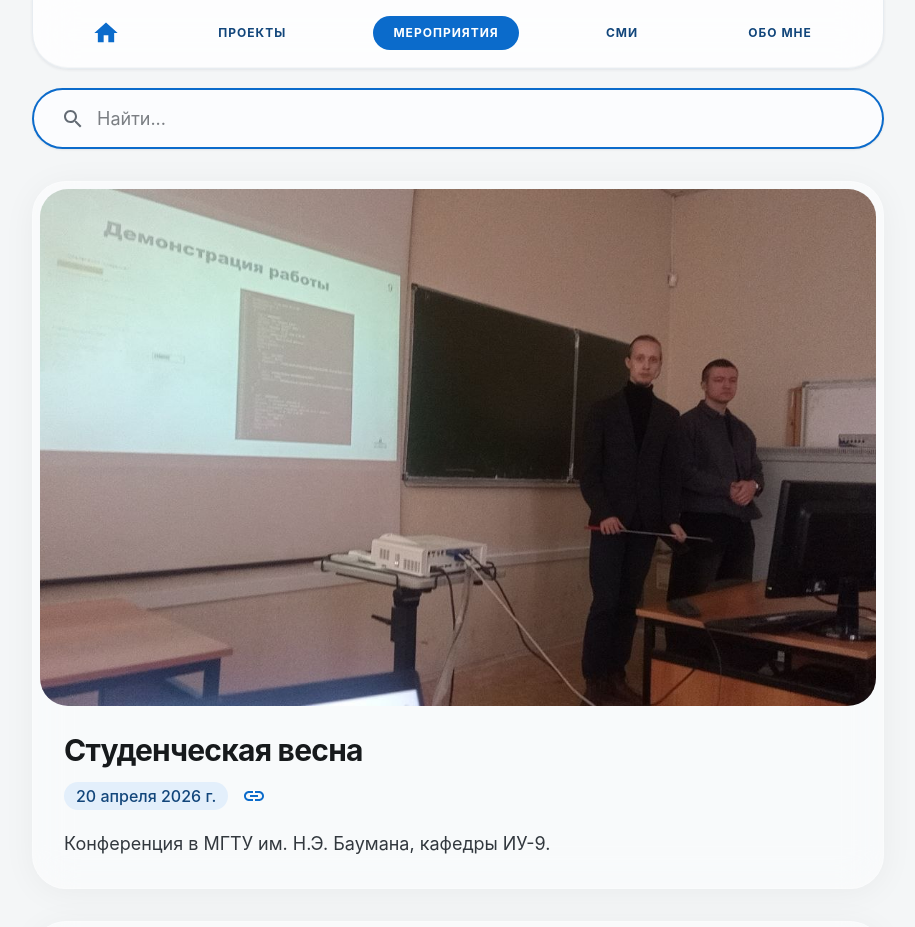
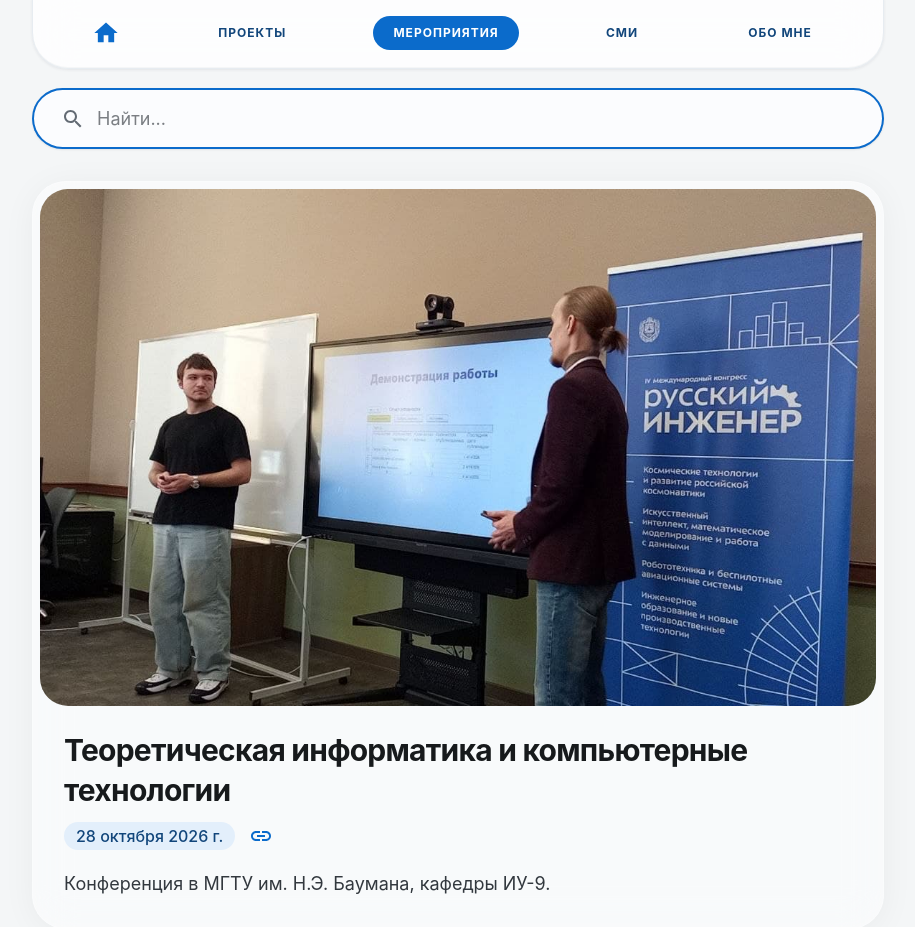
Before and after one commit to DanyaBooba/dybka-ru, a React (Vite) app in the folder app/: page /contests in a window 1280 px wide. Shown: the top 927 px of the page, without its empty margins (182-1097 px from the left). Built offline with nearby package versions, Linux system fonts and the light colour scheme.

Commit message:
Добавляет мероприятие от 28 октября 2026

```diff
--- a/app/src/data/contests/contests.js
+++ b/app/src/data/contests/contests.js
@@ -1,4 +1,11 @@
 export const contests = [
+    {
+        imageCap: '2026/russian-engineer/cap.jpg',
+        title: 'Теоретическая информатика и компьютерные технологии',
+        desc: 'Конференция в МГТУ им. Н.Э. Баумана, кафедры ИУ-9.',
+        date: '28 октября 2026 г.',
+        link: 'bmstu-student-spring-2'
+    },
     {
         imageCap: '2026/studvesna/cap.jpg',
         title: 'Студенческая весна',
```
Also changed, not shown: app/public/img/contests/2026/russian-engineer/cap.jpg (added).
